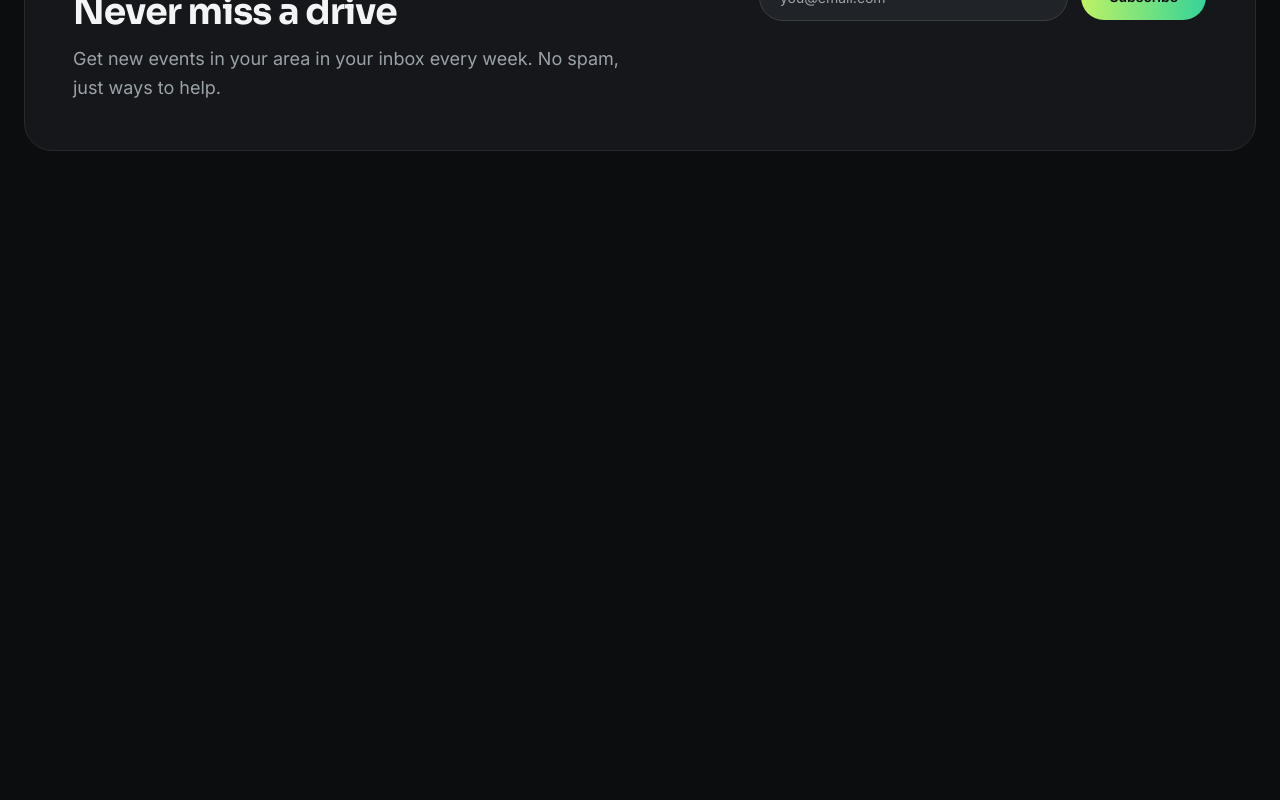
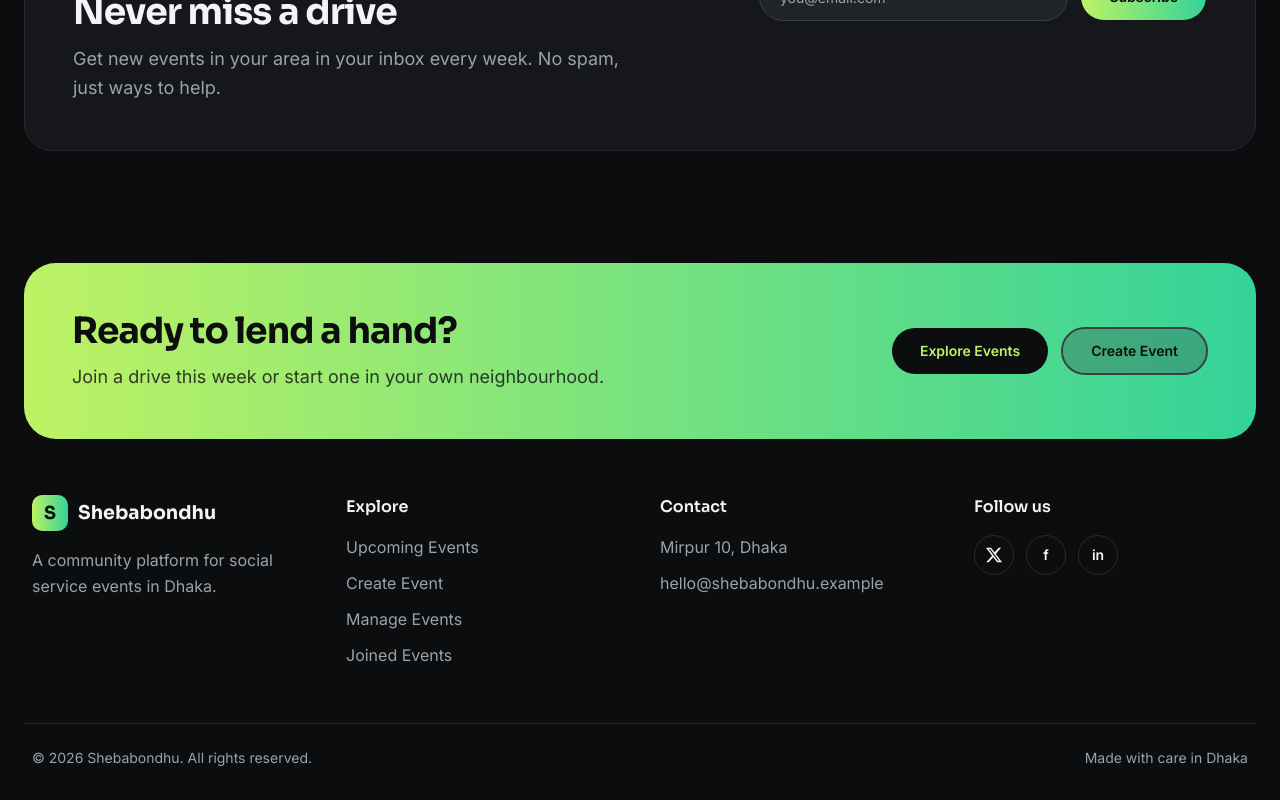
Before and after one commit to AkramMdkhan/shebabondhu-client, a Next.js app: page / in a window 1280 px wide. Shown: the part 2606-3406 px from the top of the page. Before the commit the page ends 2869 px from the top, so only its background shows below. Built offline with nearby package versions, Linux system fonts and the light colour scheme; no server answers.

Commit message:
feat: add footer to root layout

```diff
--- a/src/app/layout.tsx
+++ b/src/app/layout.tsx
@@ -1,5 +1,60 @@
+// import type { Metadata } from "next";
+// import { Inter, JetBrains_Mono, Sora } from "next/font/google";
+// import { Navbar } from "@/components/navbar";
+// import { ThemeProvider } from "@/components/theme-provider";
+// import "./globals.css";
+
+// const inter = Inter({
+//   variable: "--font-inter",
+//   subsets: ["latin"],
+// });
+
+// const sora = Sora({
+//   variable: "--font-sora",
+//   subsets: ["latin"],
+// });
+
+// const jetbrainsMono = JetBrains_Mono({
+//   variable: "--font-jetbrains-mono",
+//   subsets: ["latin"],
+// });
+
+// export const metadata: Metadata = {
+//   title: {
+//     default: "Shebabondhu | Social Service Events in Dhaka",
+//     template: "%s | Shebabondhu",
+//   },
+//   description:
+//     "Create, join and track social service events in your neighbourhood. Winter clothes drives, blanket distribution, plantations and cleanups across Dhaka.",
+// };
+
+// export default function RootLayout({ children }: LayoutProps<"/">) {
+//   return (
+//     <html
+//       lang="en"
+//       suppressHydrationWarning
+//       className={`${inter.variable} ${sora.variable} ${jetbrainsMono.variable} h-full antialiased`}
+//     >
+//       <body className="min-h-full flex flex-col">
+//         <ThemeProvider
+//           attribute="class"
+//           defaultTheme="dark"
+//           enableSystem={false}
+//           disableTransitionOnChange
+//         >
+//           <Navbar />
+//           <main className="flex-1">{children}</main>
+//         </ThemeProvider>
+//       </body>
+//     </html>
+//   );
+// }
+
+
+
 import type { Metadata } from "next";
 import { Inter, JetBrains_Mono, Sora } from "next/font/google";
+import { Footer } from "@/components/footer";
 import { Navbar } from "@/components/navbar";
 import { ThemeProvider } from "@/components/theme-provider";
 import "./globals.css";
@@ -44,6 +99,7 @@ export default function RootLayout({ children }: LayoutProps<"/">) {
         >
           <Navbar />
           <main className="flex-1">{children}</main>
+          <Footer />
         </ThemeProvider>
       </body>
     </html>
```
